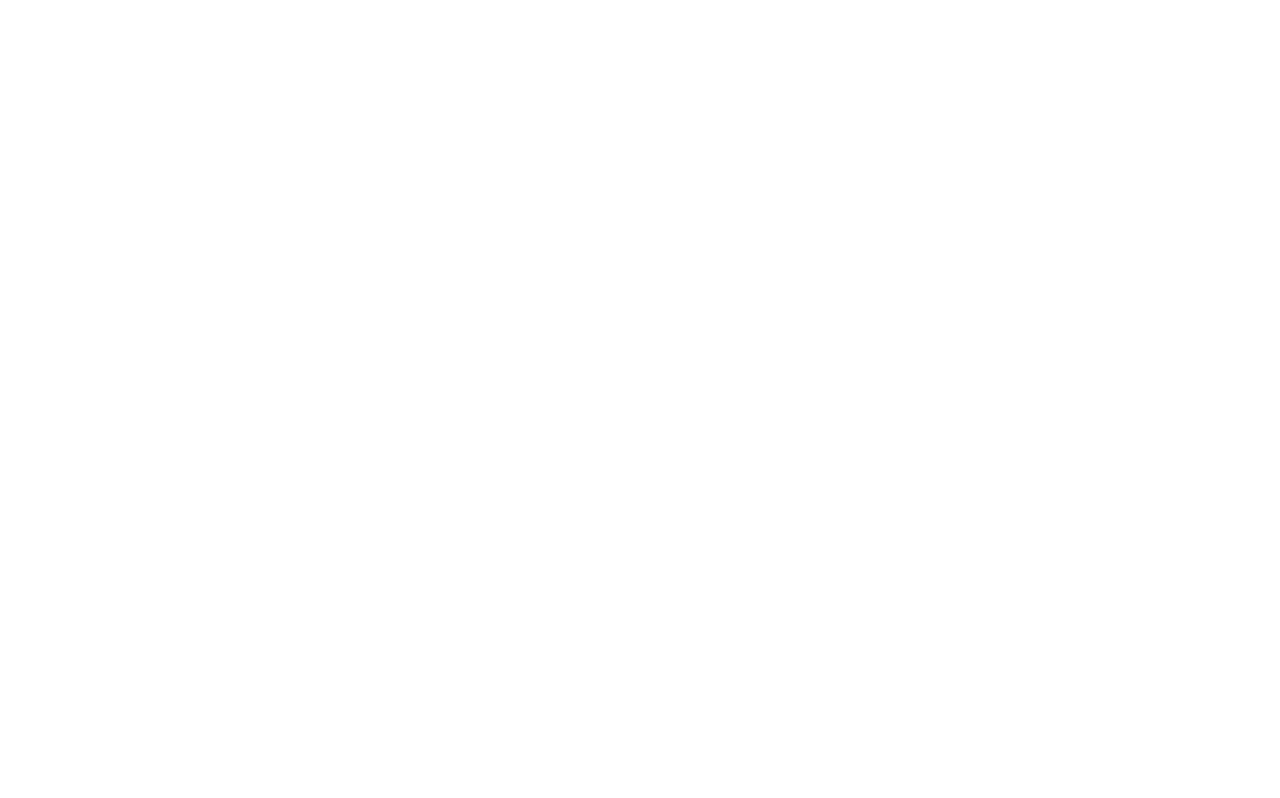
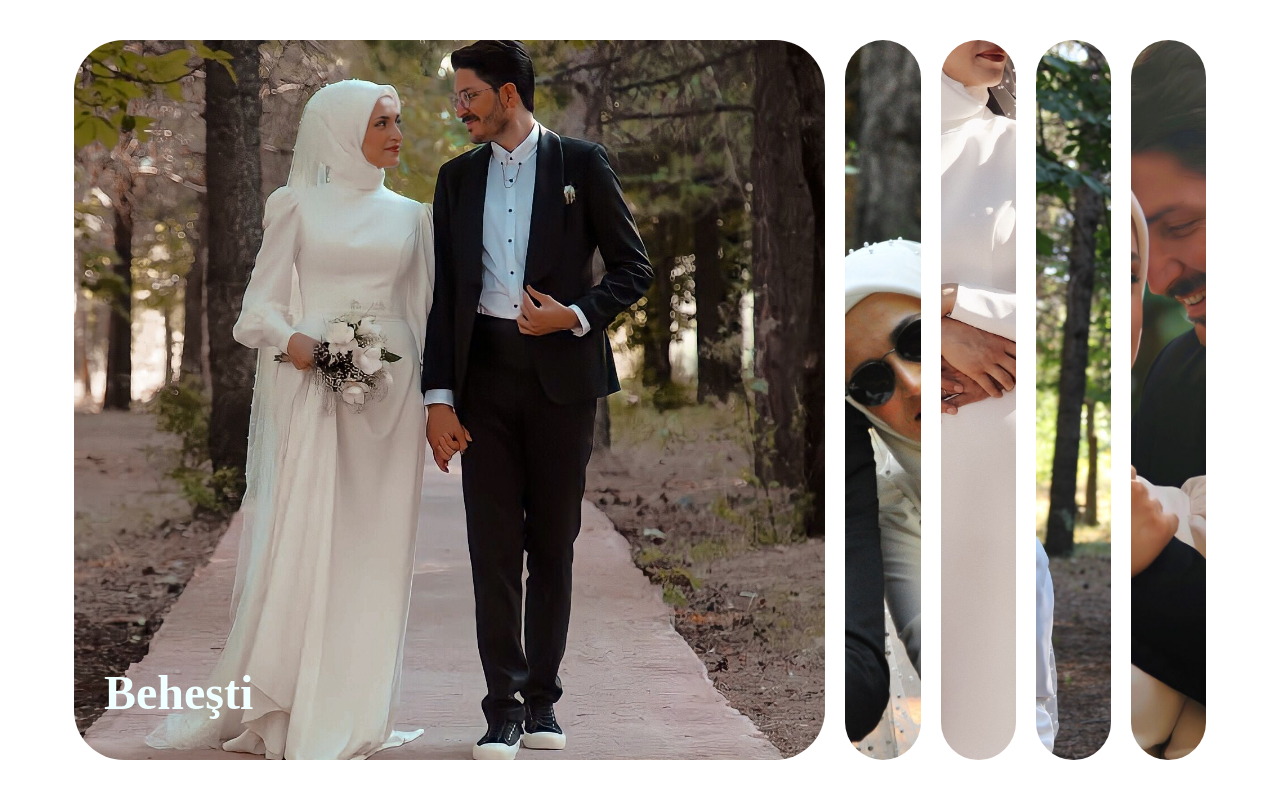
Before and after one commit to Lacivertsizim/pop-up-photo-gallery, a plain HTML site: page index.html in a window 1280 px wide. Drawn offline with Linux system fonts and the light colour scheme.

Commit message:
js pop-up photo gallery

```diff
--- a/index.html
+++ b/index.html
@@ -8,7 +8,30 @@
     <link rel="stylesheet" href="style.css">
 </head>
 <body>
+    <div class="container">
+        <div class="panel active"
+        style="background-image: url(/foto5.jpeg);">
+            <h3>Beheşti</h3>
+        </div>
+        <div class="panel"
+        style="background-image: url(/foto4.jpeg);">
+            <h3>Zehra</h3>
+        </div>
+        <div class="panel"
+        style="background-image: url(/foto3.jpeg);">
+            <h3>Kubilay</h3>
+        </div>
+        <div class="panel"
+        style="background-image: url(/foto2.jpeg);">
+            <h3>Ay</h3>
+        </div>
+        <div class="panel"
+        style="background-image: url(/foto1.jpeg);">
+            <h3>Luna</h3>
+        </div>
 
+
+    </div>
 
 
 
--- a/script.js
+++ b/script.js
@@ -0,0 +1,15 @@
+const panels = document.querySelectorAll(".panel")
+
+panels.forEach((panel) => {
+    panel.addEventListener("click", () => {
+        removeActiveClasses()
+        panel.classList.add("active")
+
+    })
+})
+
+function removeActiveClasses(){
+    panels.forEach((panel) => {
+      panel.classList.remove("active")
+    })
+}
--- a/style.css
+++ b/style.css
@@ -0,0 +1,53 @@
+* {
+    margin: 0;
+    padding: 0;
+    box-sizing: border-box;
+}
+
+body{
+    display: flex;
+    justify-content: center;
+    align-items: center;
+    height: 100vh;
+    overflow: hidden;
+}
+.container {
+    display: flex;
+    width: 90vw;
+}
+
+.panel {
+    background-repeat: no-repeat;
+    background-size: cover;
+    background-position: center;
+    height: 90vh;
+    flex: 0.5;
+    position: relative;
+    border-radius: 50px;
+    margin: 10px;
+    transition: flex 0.7s ease-in;
+}
+
+.panel h3 {
+    position: absolute;
+    font-size: 3rem;
+    color: azure;
+    bottom: 40px;
+    left: 30px;
+    opacity: 0;
+    transition: opacity 0.3s ease-in 0.4s;
+}
+.panel.active {
+    flex: 5;
+}
+.panel.active h3 {
+    opacity: 1;
+}
+
+@media screen and (max-width: 400px) {
+    .panel:nth-child(4),
+    .panel:nth-child(5) {
+        display: none;
+    }
+
+}
```
Also changed, not shown: foto1.jpeg (added), foto2.jpeg (added), foto3.jpeg (added), foto4.jpeg (added), foto5.jpeg (added), 1 other file.
